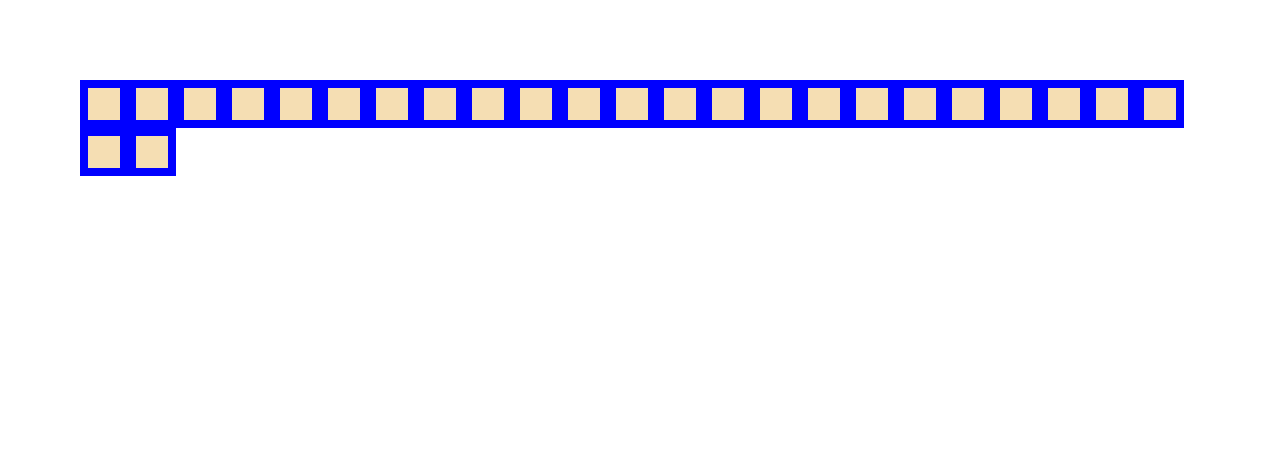
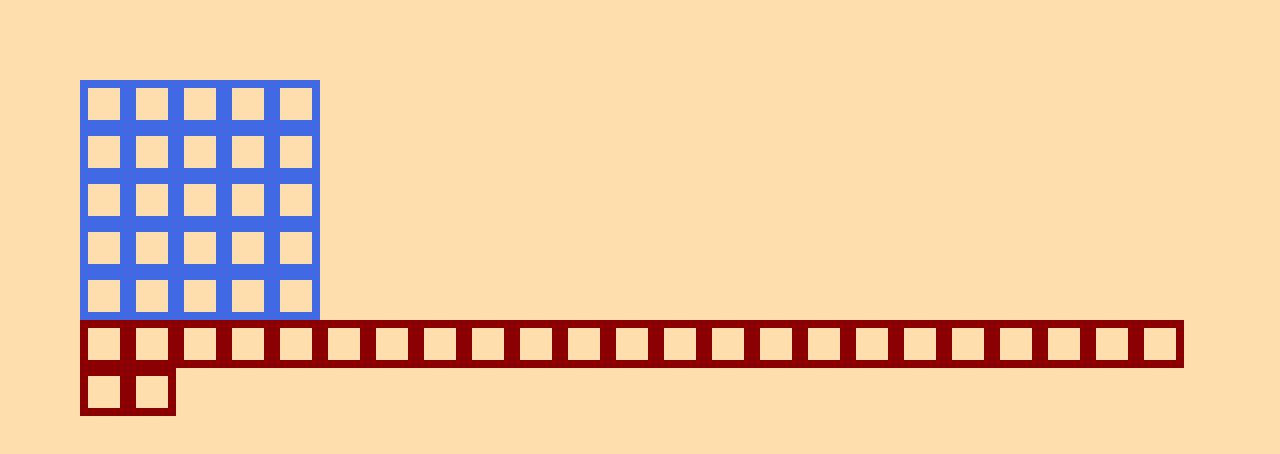
Before and after one commit to Dejital/puzzle, a website: page public/index.html in a window 1280 px wide. Drawn offline with Linux system fonts and the light colour scheme.

Commit message:
Somewhat possible to put pieces on game board.

```diff
--- a/public/index.html
+++ b/public/index.html
@@ -5,7 +5,9 @@
         <link rel="stylesheet" href="screen.css">
     </head>
     <body>
-        <div class="board">Loading..</div>
+        <div class="game-board">Loading..</div>
+        <div class="game-pieces">Loading..</div>
+
         <script src="puzzle.js"></script>
     </body>
 </html>
--- a/public/puzzle.js
+++ b/public/puzzle.js
@@ -1,25 +1,78 @@
 (function() {
 
-  var board = document.querySelector('.board');
+  this.board = [];
+  this.pieces = [];
+  this.selectedPiece = '';
 
+  var board = document.querySelector('.game-board');
+  var pieces = document.querySelector('.game-pieces');
+
+  this.setupBoard = function(board, dimension) {
+
+    var game = this;
     board.innerHTML = '';
-  board.style.backgroundColor = 'red';
-
-  var dimension = 5;
 
     for (var x = 0; x < dimension; x++) {
       for (var y = 0; y < dimension; y++) {
-      var spot = document.createElement('span');
+        spot = document.createElement('span');
         spot.className = 'spot';
         spot.setAttribute('x', x);
         spot.setAttribute('y', y);
 
         spot.onclick = function () {
-        this.className = 'spot spot-on';
+          if (game.selectedPiece){
+            var id = game.selectedPiece.getAttribute('id');
+            game.pieces[id].className = 'piece-hidden';
+            game.pieces.splice(id, 1);
+            this.className += ' spot-on';
+            game.selectedPiece = '';
+            game.resetPieces();
+          }
         };
 
+        if (y === 0){
+          spot.className += ' spot-clear';
+        }
+
+        this.board.push(spot);
         board.appendChild(spot);
       }
     }
 
+  };
+
+  this.resetPieces = function() {
+    var count = this.pieces.length;
+    for (var i = 0; i < count; i++){
+      this.pieces[i].className = 'piece';
+    }
+  };
+
+  this.setupPieces = function(pieces, count) {
+
+    var game = this;
+    pieces.innerHTML = '';
+
+    for (var i = 0; i < count; i++) {
+      piece = document.createElement('span');
+      piece.className = 'piece';
+      piece.setAttribute('id', i);
+
+      piece.onclick = function () {
+        game.resetPieces();
+        this.className = 'piece piece-selected';
+        game.selectedPiece = this;
+      };
+
+      this.pieces.push(piece);
+      pieces.appendChild(piece);
+    }
+
+  };
+
+  var dimension = 5;
+
+  this.setupBoard(board, dimension);
+  this.setupPieces(pieces, dimension * dimension);
+
 })();
--- a/public/screen.css
+++ b/public/screen.css
@@ -1,16 +1,40 @@
 body {
+    background: navajowhite;
     margin: 5em;
+}
+
+.game-pieces {
+    clear: left;
 }
 
 .spot {
     display: block;
     width: 2em;
     height: 2em;
-    border: .5em solid blue;
-    background: wheat;
+    border: .5em solid royalblue;
     float: left;
 }
 
 .spot-on {
-    background: blue;
+    background: darkred;
 }
+
+.spot-clear {
+    clear: left;
+}
+
+.piece {
+    display: block;
+    width: 2em;
+    height: 2em;
+    border: .5em solid darkred;
+    float: left;
+}
+
+.piece-selected {
+    border-color: crimson;
+}
+
+.piece-hidden {
+    display: none;
+}
```
Lines whose indentation alone changed are shown as unchanged.
